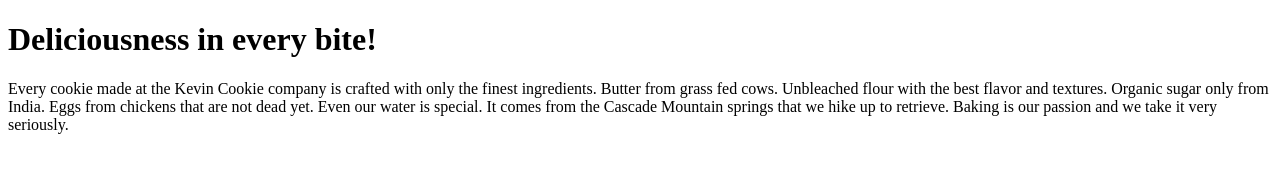
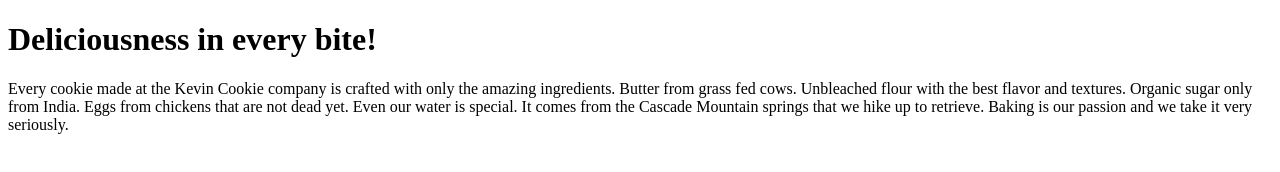
Before and after one commit to AshrafAlBarouki/TestingRepo, a plain HTML site: page index.htm in a window 1280 px wide. Drawn offline with Linux system fonts and the light colour scheme.

Commit message:
update index text

```diff
--- a/index.htm
+++ b/index.htm
@@ -4,8 +4,8 @@
 
 <h1>Deliciousness in every bite!</h1>
 <p>Every cookie made at the Kevin Cookie company is crafted with only the
-finest ingredients. Butter from grass fed cows.
- Unbleached flour with the best flavor and textures.
+amazing ingredients. Butter from grass fed cows.
+Unbleached flour with the best flavor and textures.
 Organic sugar only from India. Eggs from chickens that are not dead yet. Even our water is special. It comes from the Cascade
 Mountain springs that we hike up to retrieve. Baking is our passion and we take it very seriously.</p>
 
```
